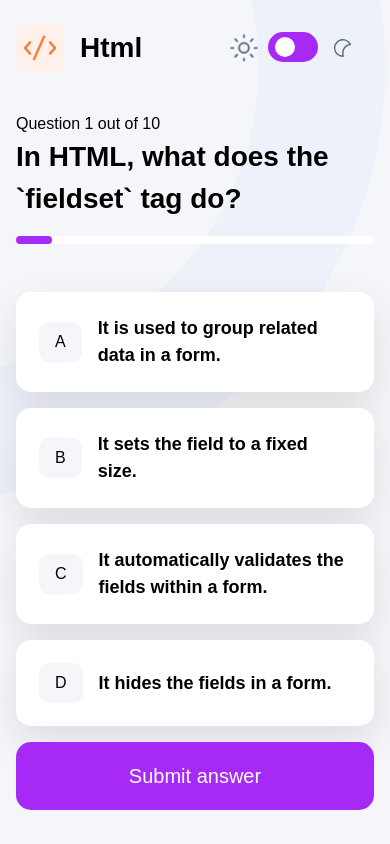
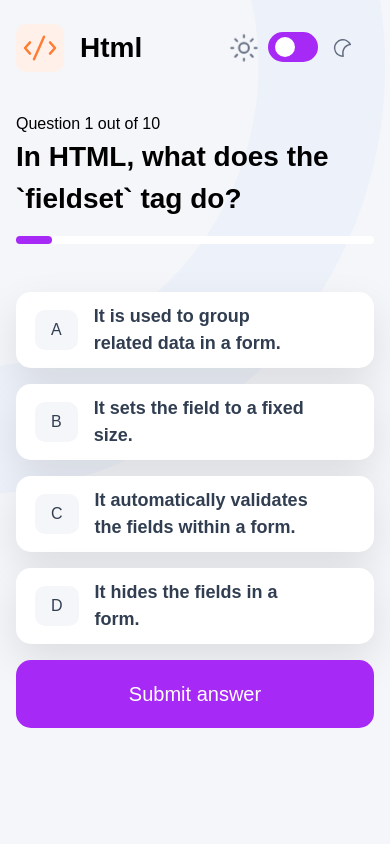
Before and after one commit to Fanushhh/frontend-quiz-app, a React (Vite) app: page / in a window 390 px wide. Both pictures are taken after a click on the button "Html". Built offline with nearby package versions, Linux system fonts and the light colour scheme; a web font is replaced by a local one.

Commit message:
few changes

```diff
--- a/src/components/Quiz/Quiz.jsx
+++ b/src/components/Quiz/Quiz.jsx
@@ -65,6 +65,7 @@ function Quiz() {
           return (
             <div key={crypto.randomUUID()}>
               <button
+              style={{borderColor: isSubmitted && answer === option ? 'var(--green)' : isSubmitted && answerInputRef.current === option ? 'var(--red)' : ''}}
                 className={styles.categoryWrapper}
                 onClick={() => {
                   answerInputRef.current = option;
--- a/src/components/Quiz/Quiz.module.css
+++ b/src/components/Quiz/Quiz.module.css
@@ -72,15 +72,25 @@
     background-color:var(--white);
     display: flex;
     align-items: center;
+    justify-content: start;
     gap:1rem;
     width: 564px;
     padding:20px;
     box-shadow: 0 16px 40px 0 rgba(0,0,0,0.1);
     border-radius: 15px;
     text-align: left;
+    color:var(--dark-blue);
 
 }
-
+.categoryWrapper img{
+    width: 45px;
+    height: 45px;
+    position: absolute;
+    right:0;
+}
+.categoryWrapper h2{
+    max-width: 450px;
+}
 
 .submitButton:hover{
     opacity: 0.7;
@@ -89,8 +99,9 @@ img{
     border-radius: 10px;
     padding:4px;
 }
-.categoryWrapper:focus{
+.categoryWrapper:focus, .categoryWrapper:hover{
     outline: 3px solid var(--violet);
+    opacity:1;
 }
 
 .categoryWrapper:hover .orderedOption{
@@ -101,6 +112,8 @@ img{
     background-color: var(--violet);
     color:white;
 }
+
+
 @media screen and (max-width:1000px){
     .heroWrapper{
         flex-direction: column;
@@ -119,6 +132,10 @@ img{
     .submitButton{
         width: 100%;
     }
+    .categoryWrapper h2{
+        font-size: 18px;
+        max-width: 450px;
+    }
 
 }
 
@@ -133,7 +150,11 @@ img{
         padding:16px;
         font-size: var(--body-M);
     }
+    .categoryWrapper{
+        padding:8px 16px;
+    }
     .categoryWrapper h2{
         font-size: 18px;
+        max-width: 220px;
     }
 }
```
